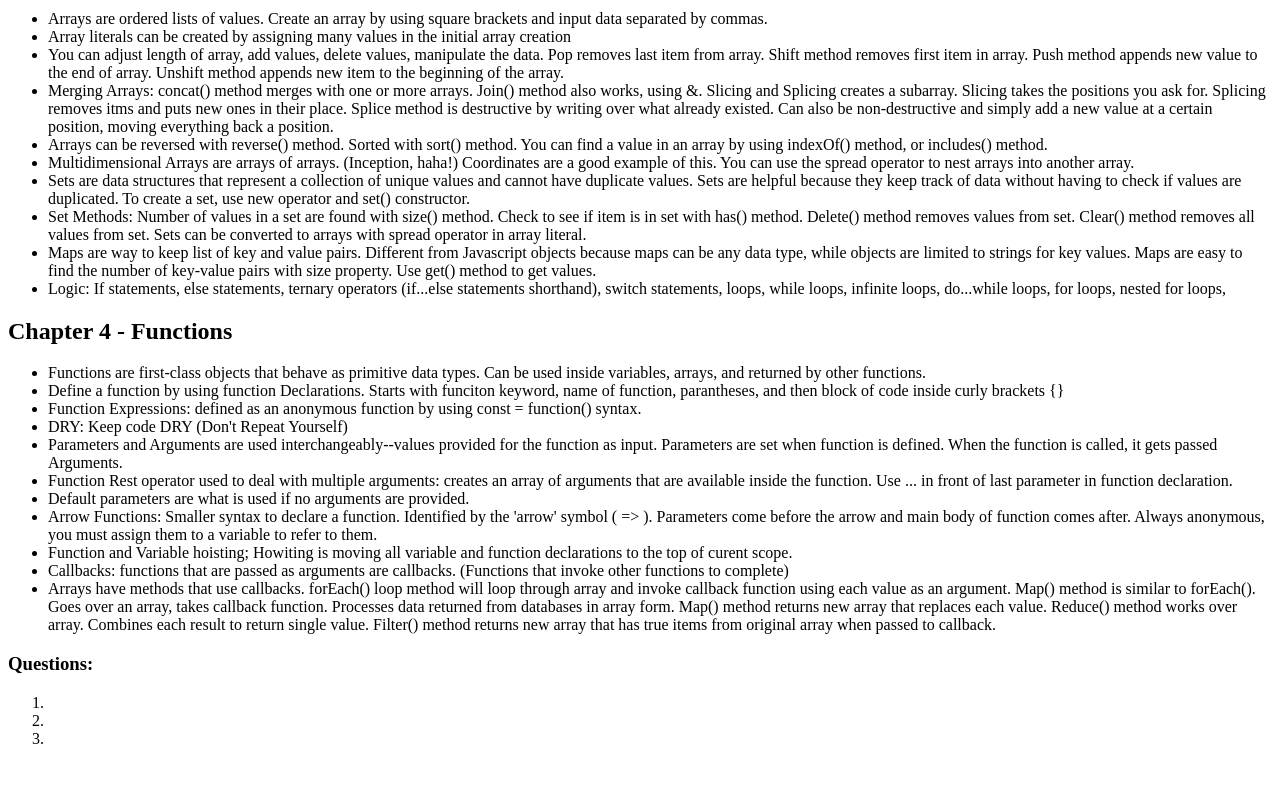
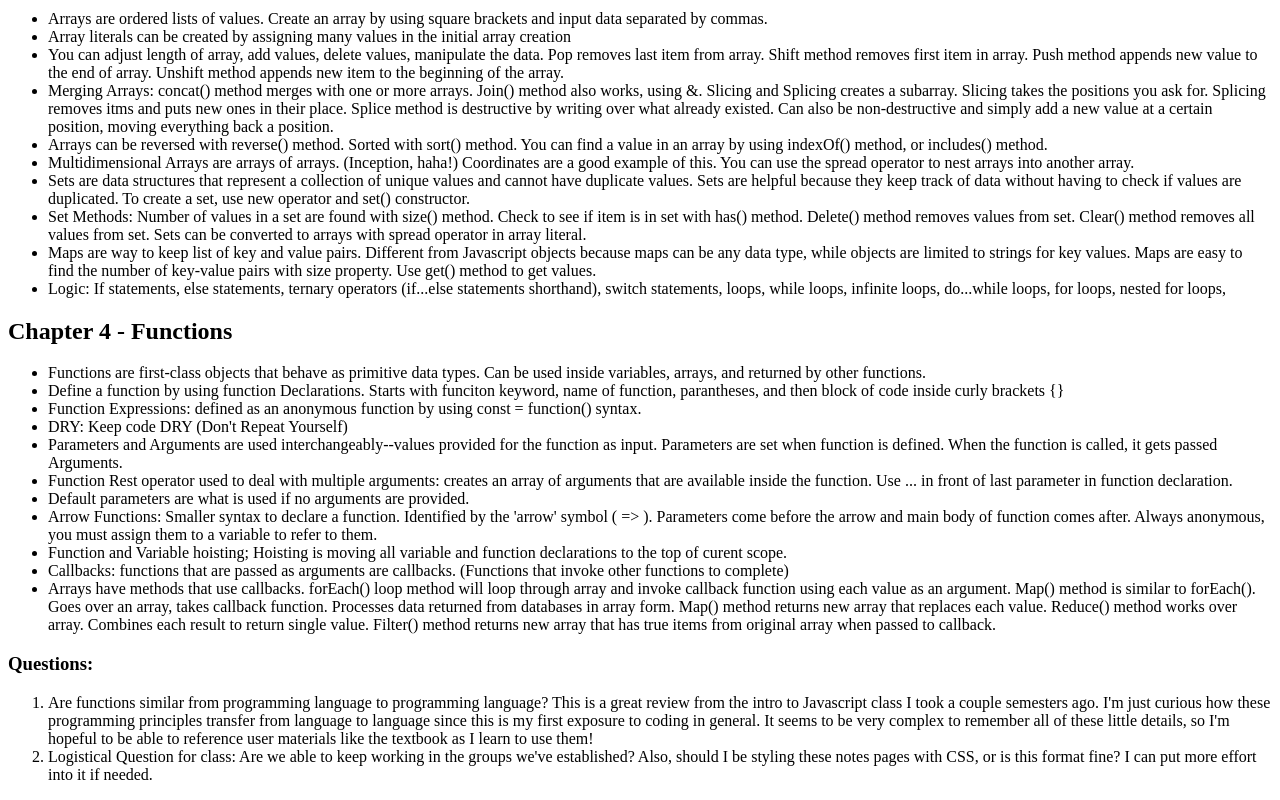
Before and after one commit to lizbirnel/wdd330, a plain HTML site: page week02/objects/notes.html in a window 1280 px wide. Shown: the part 418-1218 px from the top of the page. Before the commit the page ends 1182 px from the top, so only its background shows below. Drawn offline with Linux system fonts and the light colour scheme.

Commit message:
questions

```diff
--- a/week02/objects/notes.html
+++ b/week02/objects/notes.html
@@ -151,7 +151,7 @@
         variable to refer to them.
       </li>
       <li>
-        Function and Variable hoisting; Howiting is moving all variable and
+        Function and Variable hoisting; Hoisting is moving all variable and
         function declarations to the top of curent scope.
       </li>
       <li>
@@ -172,9 +172,9 @@
     </ul>
     <h3>Questions:</h3>
     <ol>
-      <li></li>
-      <li></li>
-      <li></li>
+      <li>Are functions similar from programming language to programming language? This is a great review from the intro to Javascript class I took a couple semesters ago. I'm just curious how these programming principles transfer from language to language since this is my first exposure to coding in general. It seems to be very complex to remember all of these little details, so I'm hopeful to be able to reference user materials like the textbook as I learn to use them! </li>
+      <li>Logistical Question for class: Are we able to keep working in the groups we've established? Also, should I be styling these notes pages with CSS, or is this format fine? I can put more effort into it if needed.</li>
+
     </ol>
 
     <script src="objects.js"></script>
```
